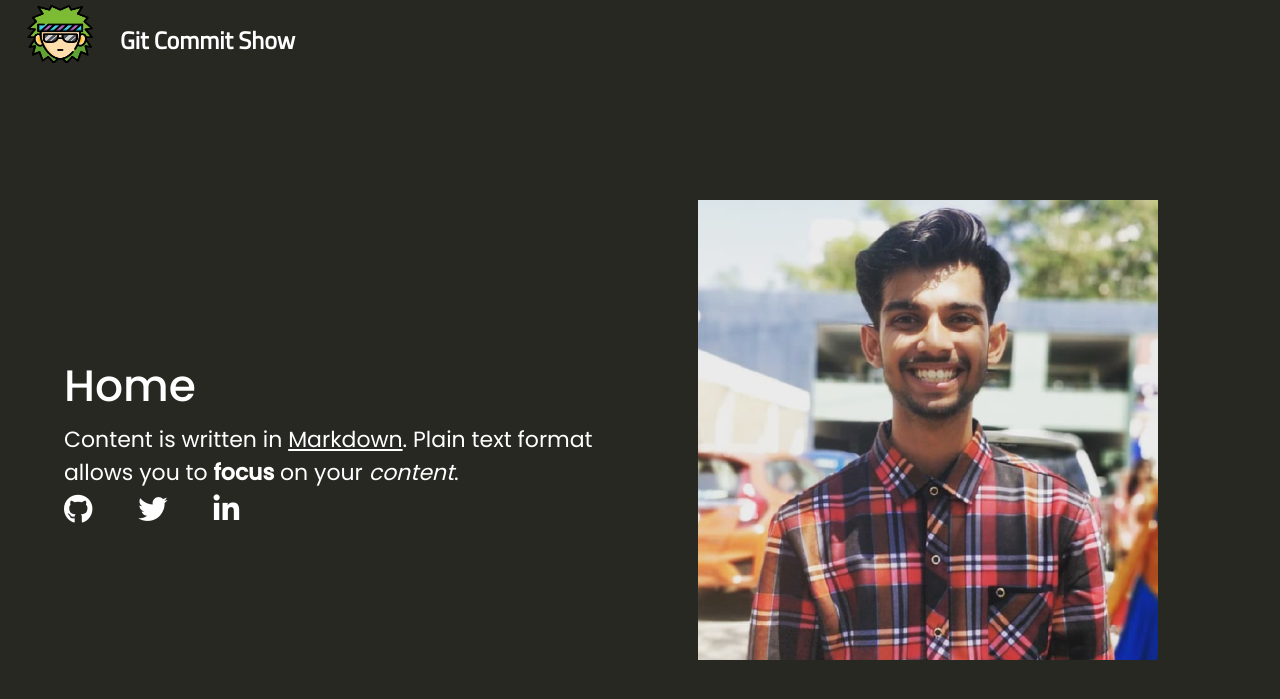
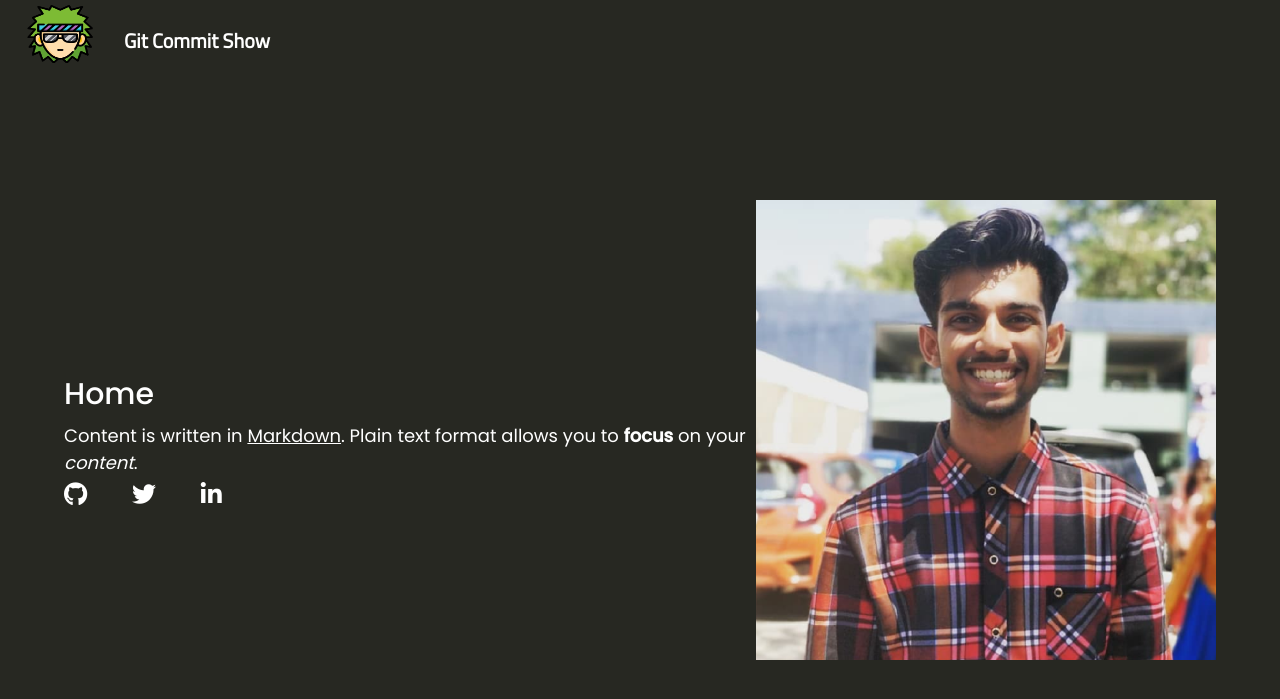
Before and after one commit to rh3xp/website.old, a Jekyll site: the page built from index.md, in a window 1280 px wide. Shown: the top 699 px of the page. Built offline with Jekyll 4.4.1, drawn with Linux system fonts in a browser that asks for light colours; nearby versions of some CDN libraries.

Commit message:
Added navbar components styling

```diff
--- a/assets/css/style.scss
+++ b/assets/css/style.scss
@@ -66,7 +66,8 @@ header
 	{
 		display: flex;
 		flex: 1;
-        font-size: 24px;
+		font-size: 20px;
+		margin-left: 4px;
 		font-family: $titleFont;
 		align-self: center;
 	}
@@ -121,32 +122,27 @@ CSS for home.html
 
 	.introduction
 	{
-        flex: 1;
+		flex: 2;
 
 		.intro-text
 		{
 			h1
 			{
-                font-size: 44px;
+				font-size: 30px;
 				font-weight: 500;
 			}
 
 			p
 			{
 				margin-top: 5px;
-                font-size: 22px;
+				font-size: 18px;
 			}
-
-            .social-media
-            {
-                //margin-top: 8px;
 
 			.fab, .social, .fas, .far
 			{
 				margin-right: 20px;
 				flex: 1;
 				text-decoration: none;
-                }
 			}
 		}
 	}
@@ -247,16 +243,12 @@ CSS for post.html
 					font-size: 15px;
 				}
 
-                .social-media
-                {
-                    //margin-top: 8px;
 				.fab, .fas, .far, .social
 				{
 					text-decoration: none;
 					margin-right: 10px;
 					margin-bottom: 10px;
 					flex: 1;
-                    }
 				}
 			}
 		}
```
Lines whose indentation alone changed are shown as unchanged.
